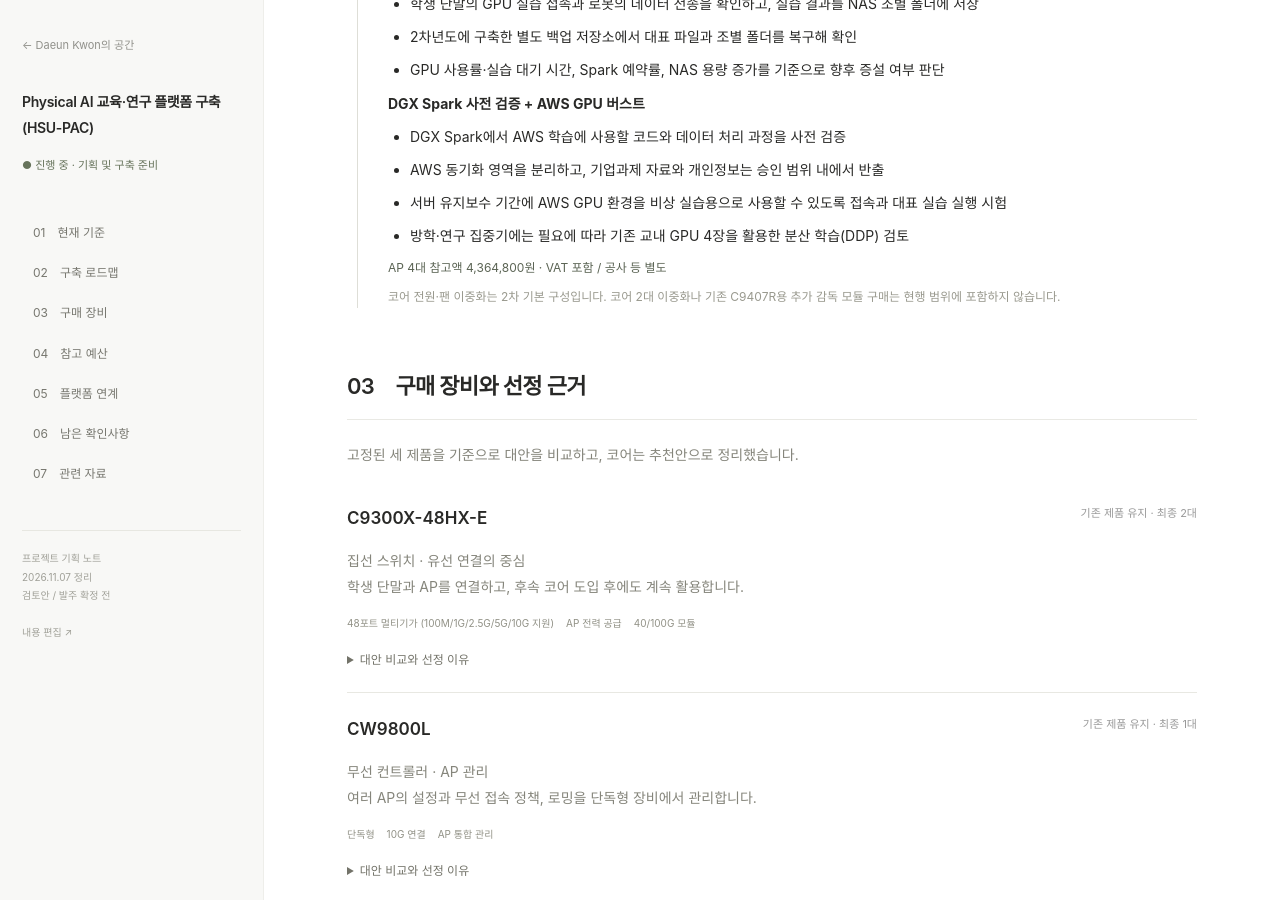
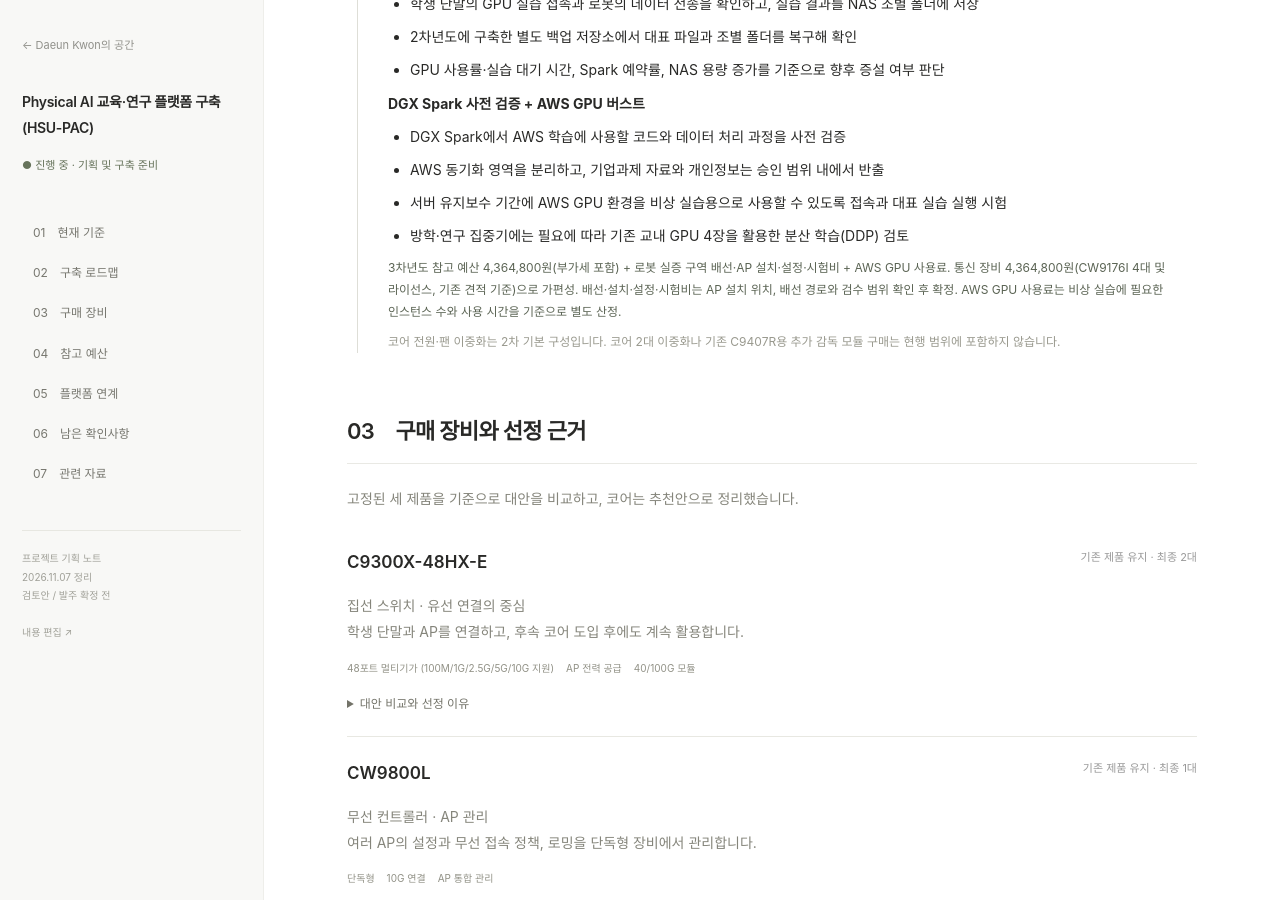
Before and after one commit to Ddaeunn425/ddaeunn425.github.io, a Jekyll site: the page built from hsu-pac.html, in a window 1280 px wide and 900 px high, scrolled down 3355 px. Built offline with Jekyll 4.4.1, drawn with Linux system fonts in a browser that asks for light colours.

Commit message:
Update _data/hsu.json (via Pages CMS)

```diff
--- a/_data/hsu.json
+++ b/_data/hsu.json
@@ -24,7 +24,7 @@
       "label": "3차 · 실증 환경 완성",
       "title": "3차년도 신규 구축 장비 및 수량",
       "body": "<ul><li><p><strong>AP CW9176I 4대 추가(누적 6대)</strong></p></li><li><p><strong>로봇 실증 구역 배선</strong></p></li></ul><h3>- 통신망 인프라</h3><p><strong>CW9176I 4대 추가 + 로봇 실증 구역 배선</strong></p><ul><li><p>로봇 이동 경로와 실습 구역의 무선 접속 범위를 확인해 AP 배치 최종 조정</p></li><li><p>로봇 이동 중 AP 간 전환 지연·접속 끊김을 확인하고, 제어 장치와의 ROS 2 통신 시험</p></li><li><p>스위치·무선 컨트롤러 설정 백업 및 최종 성능 검수 후 운영 인수인계</p></li></ul><h3>- 연산·저장 인프라</h3><p><strong>기존 교내 GPU 서버·DGX Spark·공용 NAS·별도 백업 스토리지 연계 검수</strong></p><ul><li><p>학생 단말의 GPU 실습 접속과 로봇의 데이터 전송을 확인하고, 실습 결과를 NAS 조별 폴더에 저장</p></li><li><p>2차년도에 구축한 별도 백업 저장소에서 대표 파일과 조별 폴더를 복구해 확인</p></li><li><p>GPU 사용률·실습 대기 시간, Spark 예약률, NAS 용량 증가를 기준으로 향후 증설 여부 판단</p></li></ul><p><strong>DGX Spark 사전 검증 + AWS GPU 버스트</strong></p><ul><li><p>DGX Spark에서 AWS 학습에 사용할 코드와 데이터 처리 과정을 사전 검증</p></li><li><p>AWS 동기화 영역을 분리하고, 기업과제 자료와 개인정보는 승인 범위 내에서 반출</p></li><li><p>서버 유지보수 기간에 AWS GPU 환경을 비상 실습용으로 사용할 수 있도록 접속과 대표 실습 실행 시험</p></li><li><p>방학·연구 집중기에는 필요에 따라 기존 교내 GPU 4장을 활용한 분산 학습(DDP) 검토</p></li></ul><p></p>",
-      "amount": "AP 4대 참고액 4,364,800원 · VAT 포함 / 공사 등 별도",
+      "amount": "3차년도 참고 예산 4,364,800원(부가세 포함) + 로봇 실증 구역 배선·AP 설치·설정·시험비 + AWS GPU 사용료.\n\n통신 장비 4,364,800원(CW9176I 4대 및 라이선스, 기존 견적 기준)으로 가편성. 배선·설치·설정·시험비는 AP 설치 위치, 배선 경로와 검수 범위 확인 후 확정. AWS GPU 사용료는 비상 실습에 필요한 인스턴스 수와 사용 시간을 기준으로 별도 산정.",
       "note": "코어 전원·팬 이중화는 2차 기본 구성입니다. 코어 2대 이중화나 기존 C9407R용 추가 감독 모듈 구매는 현행 범위에 포함하지 않습니다."
     }
   ],
```
